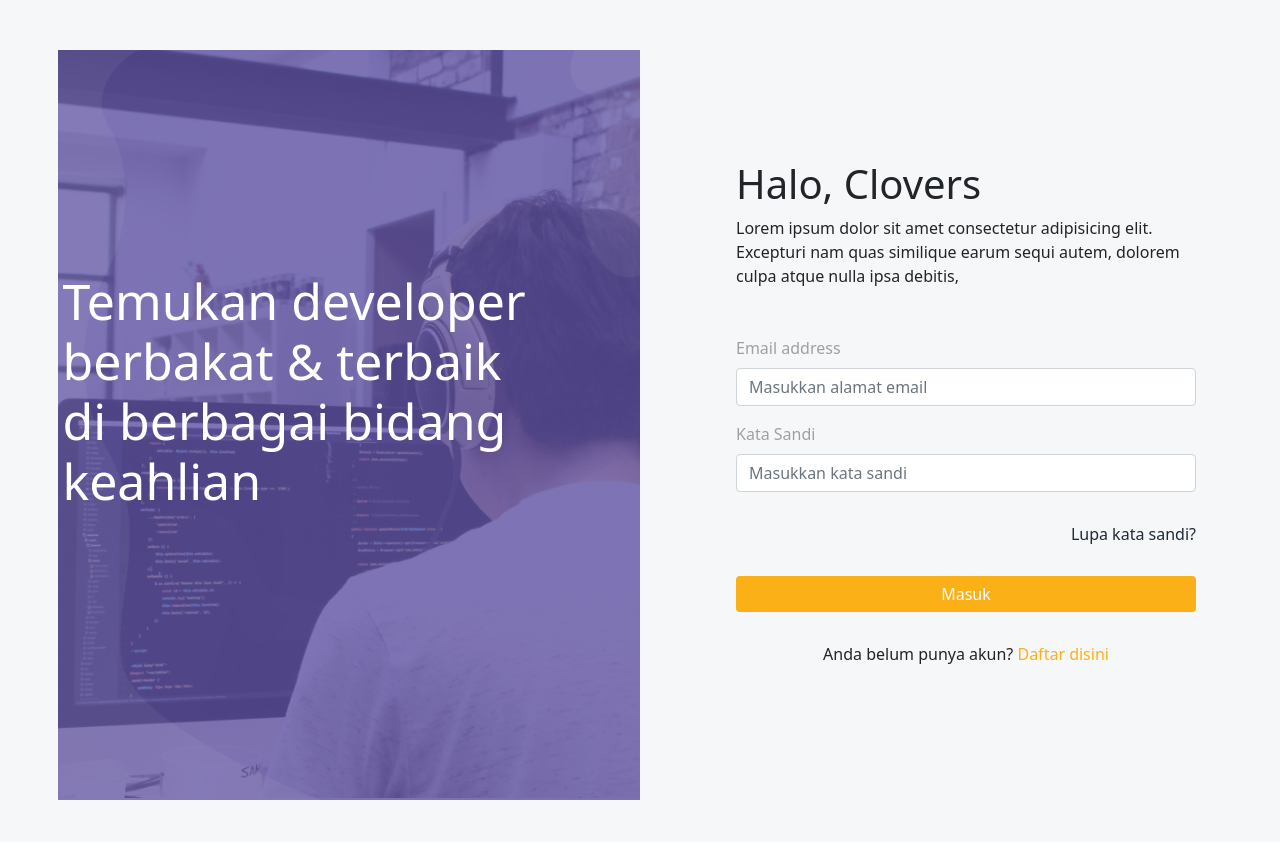
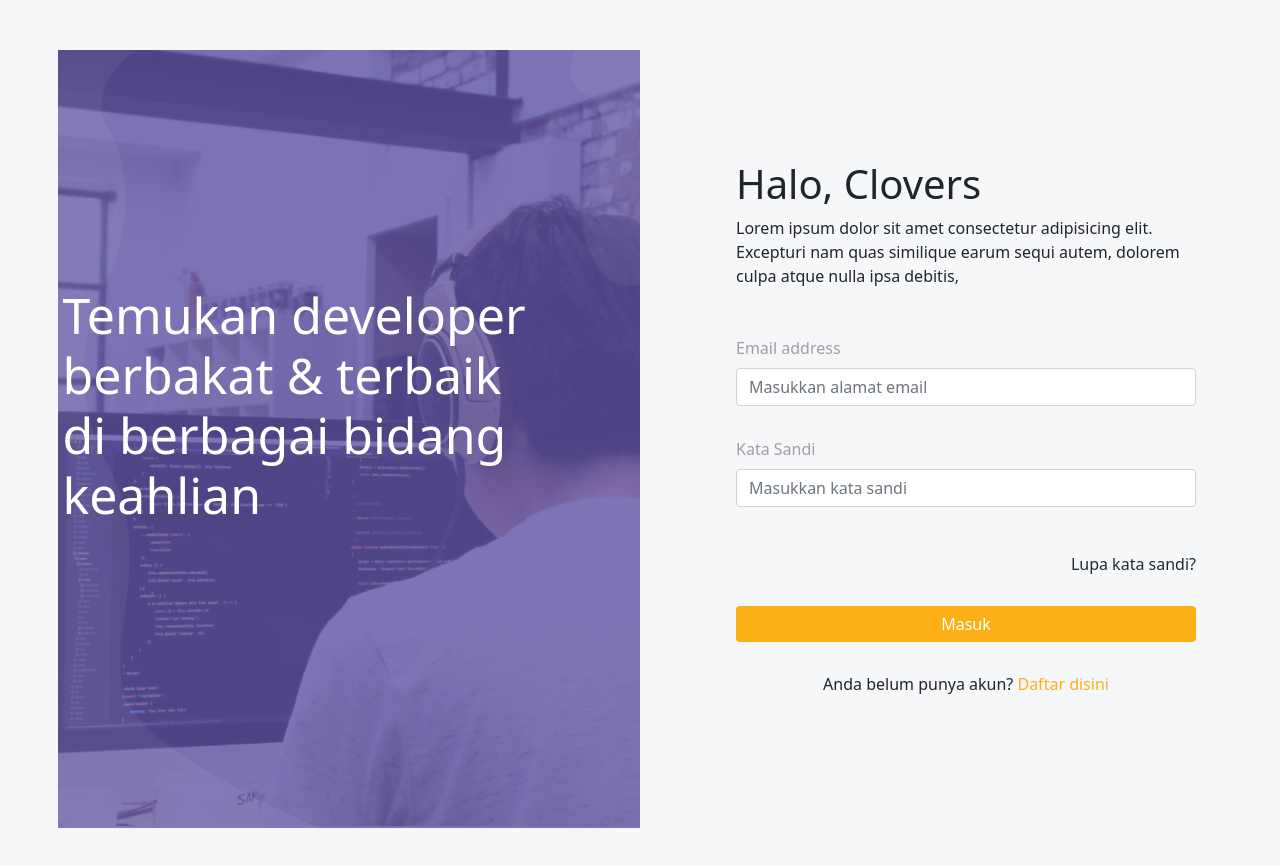
Before and after one commit to Walidnurudin/clover-frontend, a React (Create React App) app: page /login in a window 1280 px wide. Shown: the top 866 px of the page. Before the commit the page ends 842 px from the top, so only its background shows below. Built offline with nearby package versions, Linux system fonts and the light colour scheme.

Commit message:
add inline styling

```diff
--- a/src/components/molecules/Forms/Login/index.jsx
+++ b/src/components/molecules/Forms/Login/index.jsx
@@ -12,11 +12,19 @@ const FormLogin = () => {
           earum sequi autem, dolorem culpa atque nulla ipsa debitis,
         </p>
         <Form className="formLogin__formInput">
-          <Form.Group className="mb-3 formLogin__email" controlId="formBasicEmail">
+          <Form.Group
+            className="mb-3 formLogin__email"
+            controlId="formBasicEmail"
+            style={{ paddingBottom: "15px" }}
+          >
             <Form.Label>Email address</Form.Label>
             <Form.Control type="email" placeholder="Masukkan alamat email" />
           </Form.Group>
-          <Form.Group className="mb-3 formLogin__password" controlId="formBasicPassword">
+          <Form.Group
+            className="mb-3 formLogin__password"
+            controlId="formBasicPassword"
+            style={{ paddingBottom: "15px" }}
+          >
             <Form.Label>Kata Sandi</Form.Label>
             <Form.Control type="password" placeholder="Masukkan kata sandi" />
           </Form.Group>
```
